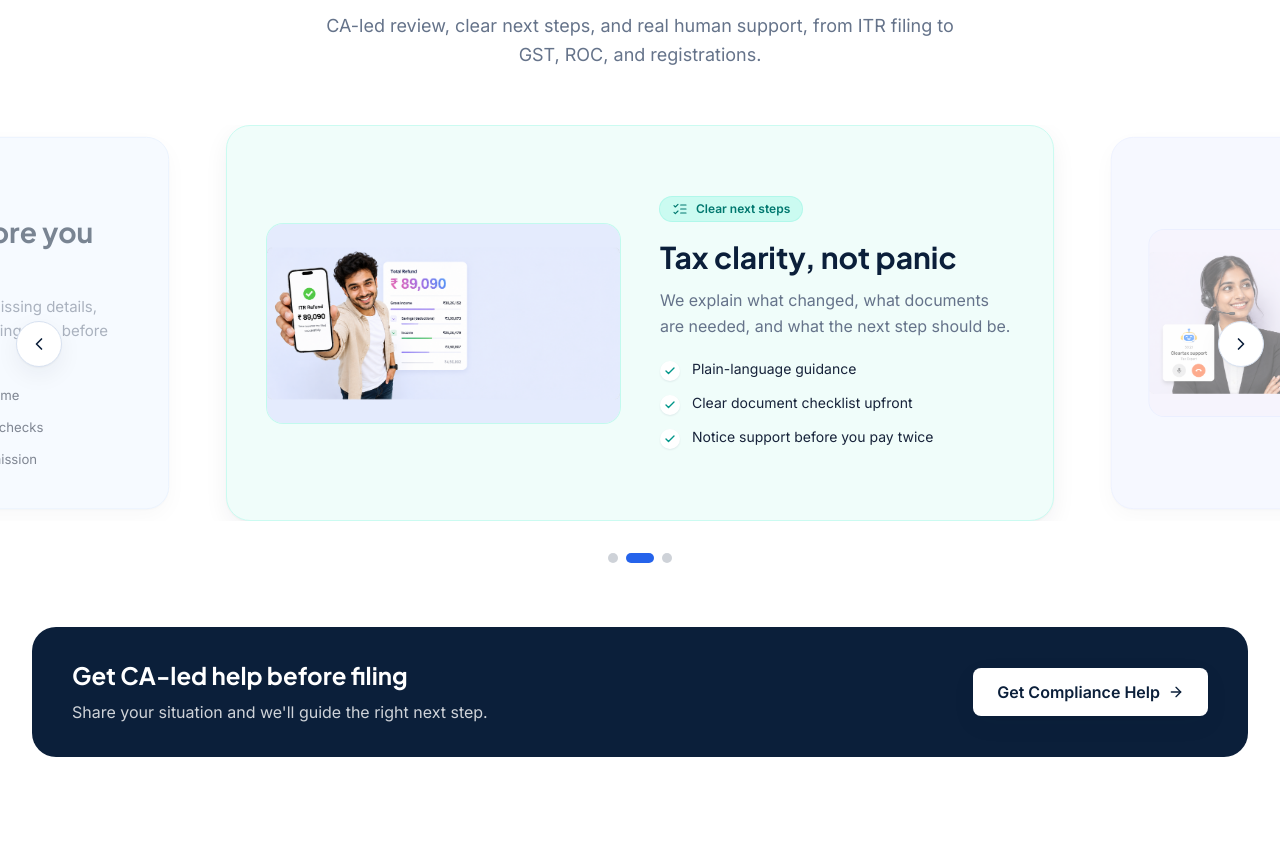
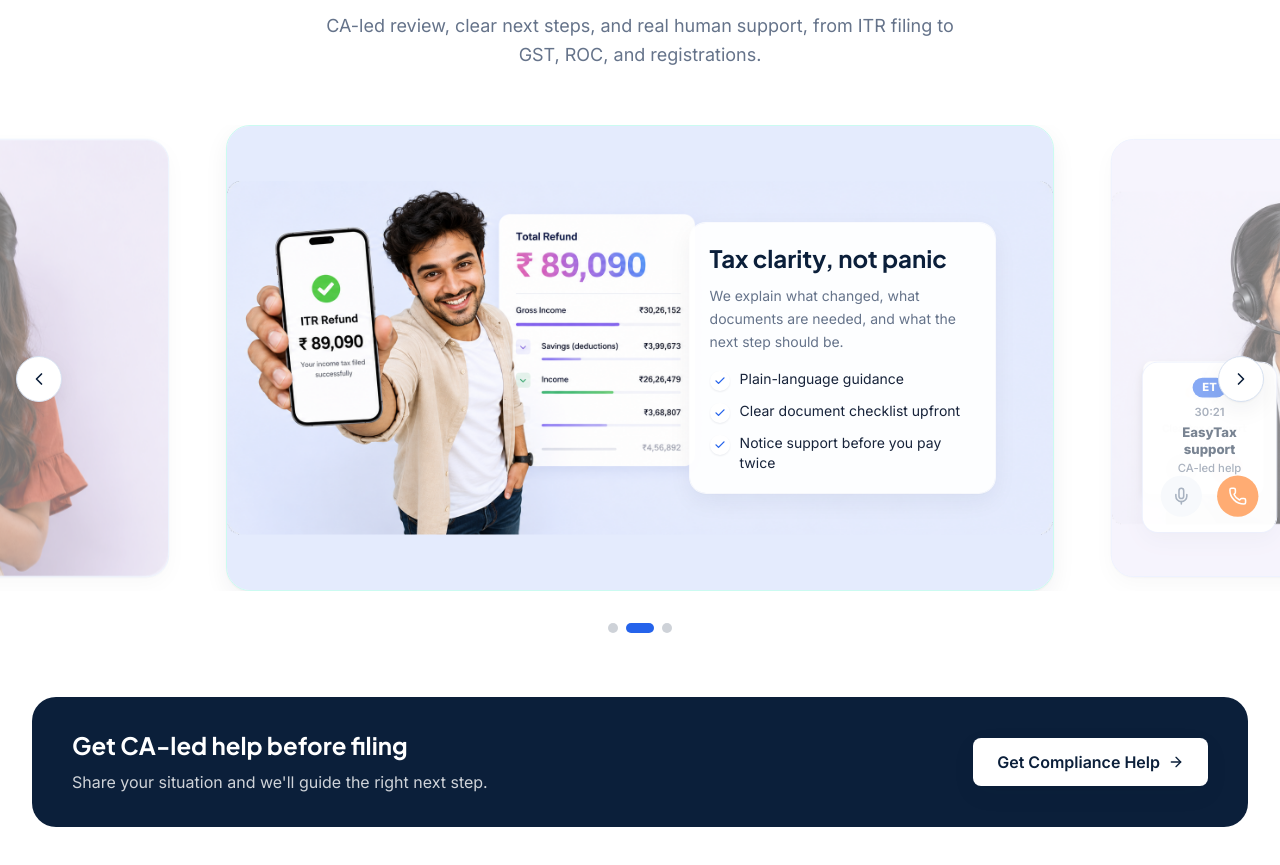
Before and after one commit to socialmediahustle04/easytaxplanners, a Next.js app: page / in a window 1280 px wide. Shown: the part 2140-3005 px from the top of the page. Built offline with nearby package versions, Linux system fonts and the light colour scheme.

Commit message:
Refine why choose carousel overlays

```diff
--- a/src/components/WhyChooseSection.tsx
+++ b/src/components/WhyChooseSection.tsx
@@ -8,12 +8,11 @@ import {
   useState,
 } from "react";
 import Image from "next/image";
-import { ChevronLeft, ChevronRight, Check } from "lucide-react";
+import { ChevronLeft, ChevronRight, Check, Mic, Phone } from "lucide-react";
 import { motion, useReducedMotion, type Transition } from "framer-motion";
 import { Container } from "./Container";
 import { SectionHeader } from "./SectionHeader";
 import { Button } from "./Button";
-import { iconMap } from "@/lib/icon-map";
 import { cn } from "@/lib/utils";
 import { whyChoose } from "@/content/homepage";
 import type { WhyChooseTone } from "@/content/types";
@@ -24,32 +23,25 @@ const useIsomorphicLayoutEffect =
   typeof window !== "undefined" ? useLayoutEffect : useEffect;
 
 // Tone styles mirror the soft service-card palette for a cohesive homepage.
-const toneStyles: Record<
-  WhyChooseTone,
-  { card: string; panel: string; badge: string; check: string }
-> = {
-  blue: {
-    card: "bg-blue-50 border-blue-100",
-    panel: "bg-blue-100/50 ring-blue-200/50",
-    badge: "bg-blue-100 text-blue-700 ring-blue-200/70",
-    check: "text-blue-600",
-  },
-  teal: {
-    card: "bg-teal-50 border-teal-100",
-    panel: "bg-teal-100/50 ring-teal-200/50",
-    badge: "bg-teal-100 text-teal-700 ring-teal-200/70",
-    check: "text-teal-600",
-  },
-  indigo: {
-    card: "bg-indigo-50 border-indigo-100",
-    panel: "bg-indigo-100/50 ring-indigo-200/50",
-    badge: "bg-indigo-100 text-indigo-700 ring-indigo-200/70",
-    check: "text-indigo-600",
-  },
+const cardToneStyles: Record<WhyChooseTone, string> = {
+  blue: "bg-blue-50 border-blue-100",
+  teal: "bg-teal-50 border-teal-100",
+  indigo: "bg-indigo-50 border-indigo-100",
 };
 
 const arrowBase =
   "inline-flex items-center justify-center rounded-full border border-line bg-surface text-navy shadow-card transition hover:border-brand hover:text-brand focus-visible:border-brand focus-visible:text-brand";
+
+const imagePositions = [
+  "object-center",
+  "object-left",
+  "object-left",
+] as const;
+
+const copyOverlayStyles: Partial<Record<WhyChooseTone, string>> = {
+  teal: "right-[7%] top-1/2 w-[37%] -translate-y-1/2",
+  indigo: "right-[8%] top-1/2 w-[38%] -translate-y-1/2",
+};
 
 export function WhyChooseSection() {
   const reduce = useReducedMotion();
@@ -174,8 +166,7 @@ export function WhyChooseSection() {
             transition={motionTransition}
           >
             {cards.map((card, i) => {
-              const tone = toneStyles[card.tone];
-              const Icon = iconMap[card.icon];
+              const tone = cardToneStyles[card.tone];
               const active = i === index;
               return (
                 <div
@@ -191,62 +182,86 @@ export function WhyChooseSection() {
                     animate={{ scale: active ? 1 : 0.94, opacity: active ? 1 : 0.55 }}
                     transition={motionTransition}
                     className={cn(
-                      "grid h-full gap-6 rounded-3xl border p-6 shadow-card sm:p-8 lg:grid-cols-2 lg:items-center lg:gap-10 lg:p-10",
-                      tone.card,
+                      "relative aspect-[16/9] overflow-hidden rounded-3xl border shadow-card",
+                      tone,
                     )}
                   >
-                    {/* Visual panel. Generated art is normalised to 16:9 with a
-                        baked pastel background, so object-cover fills the panel
-                        edge-to-edge with no letterboxing or corner artefacts. */}
-                    <div
-                      className={cn(
-                        "overflow-hidden rounded-2xl ring-1",
-                        tone.panel,
-                      )}
-                    >
-                      <div className="relative aspect-[16/9]">
                     <Image
                       src={card.image}
                       alt={card.imageAlt}
                       fill
-                          sizes="(max-width: 1024px) 88vw, 420px"
-                          className="object-cover"
+                      sizes="(max-width: 1024px) 92vw, 860px"
+                      className={cn("object-cover", imagePositions[i] ?? "object-center")}
+                      priority={i === 0}
                     />
+
+                    {card.tone === "indigo" ? (
+                      <div
+                        className="absolute bottom-[10%] left-[4%] z-10 hidden h-[39%] w-[17%] min-w-[142px] rounded-2xl bg-white/98 p-4 text-center shadow-[var(--shadow-card)] ring-1 ring-indigo-100 lg:flex lg:flex-col lg:items-center"
+                        aria-hidden="true"
+                      >
+                        <span className="mx-auto flex h-9 w-9 items-center justify-center rounded-full bg-brand text-xs font-extrabold text-white">
+                          ET
+                        </span>
+                        <p className="mt-2 text-xs font-semibold text-muted">
+                          30:21
+                        </p>
+                        <p className="mt-1 text-sm font-extrabold leading-tight text-navy">
+                          EasyTax support
+                        </p>
+                        <p className="mt-1 text-xs font-medium text-muted">
+                          CA-led help
+                        </p>
+                        <div className="mt-auto flex items-center gap-4">
+                          <span className="flex h-11 w-11 items-center justify-center rounded-full bg-slate-100 text-slate-500">
+                            <Mic className="h-5 w-5" />
+                          </span>
+                          <span className="flex h-11 w-11 items-center justify-center rounded-full bg-orange-500 text-white">
+                            <Phone className="h-5 w-5" />
+                          </span>
                         </div>
                       </div>
+                    ) : null}
 
-                    {/* Text */}
-                    <div className="min-w-0">
-                      <span
+                    {copyOverlayStyles[card.tone] ? (
+                      <div
                         className={cn(
-                          "inline-flex items-center gap-2 rounded-full px-3 py-1 text-xs font-semibold ring-1",
-                          tone.badge,
+                          "absolute z-10 hidden rounded-2xl bg-white/94 p-5 shadow-[var(--shadow-card)] ring-1 ring-white/80 lg:block",
+                          copyOverlayStyles[card.tone],
                         )}
                       >
-                        <Icon className="h-4 w-4" strokeWidth={1.75} aria-hidden="true" />
-                        {card.tag}
-                      </span>
-                      <h3 className="mt-4 text-2xl font-bold text-navy sm:text-3xl">
+                        <h3 className="text-2xl font-bold leading-tight text-navy">
                           {card.title}
                         </h3>
-                      <p className="mt-3 text-base leading-relaxed text-muted">
+                        <p className="mt-3 text-sm leading-relaxed text-muted">
                           {card.body}
                         </p>
-                      <ul className="mt-5 space-y-3">
+                        <ul className="mt-4 space-y-2.5">
                           {card.points.map((point) => (
                             <li
                               key={point}
-                            className="flex items-start gap-3 text-sm text-ink"
+                              className="flex items-start gap-2.5 text-sm text-ink"
                             >
                               <span className="mt-0.5 inline-flex h-5 w-5 shrink-0 items-center justify-center rounded-full bg-surface shadow-[0_1px_2px_rgba(11,31,58,0.08)]">
                                 <Check
-                                className={cn("h-3 w-3", tone.check)}
+                                  className="h-3 w-3 text-brand"
                                   strokeWidth={2.75}
                                   aria-hidden="true"
                                 />
                               </span>
                               <span>{point}</span>
                             </li>
+                          ))}
+                        </ul>
+                      </div>
+                    ) : null}
+
+                    <div className="sr-only">
+                      <h3>{card.title}</h3>
+                      <p>{card.body}</p>
+                      <ul>
+                        {card.points.map((point) => (
+                          <li key={point}>{point}</li>
                         ))}
                       </ul>
                     </div>
```
Lines whose indentation alone changed are shown as unchanged.
